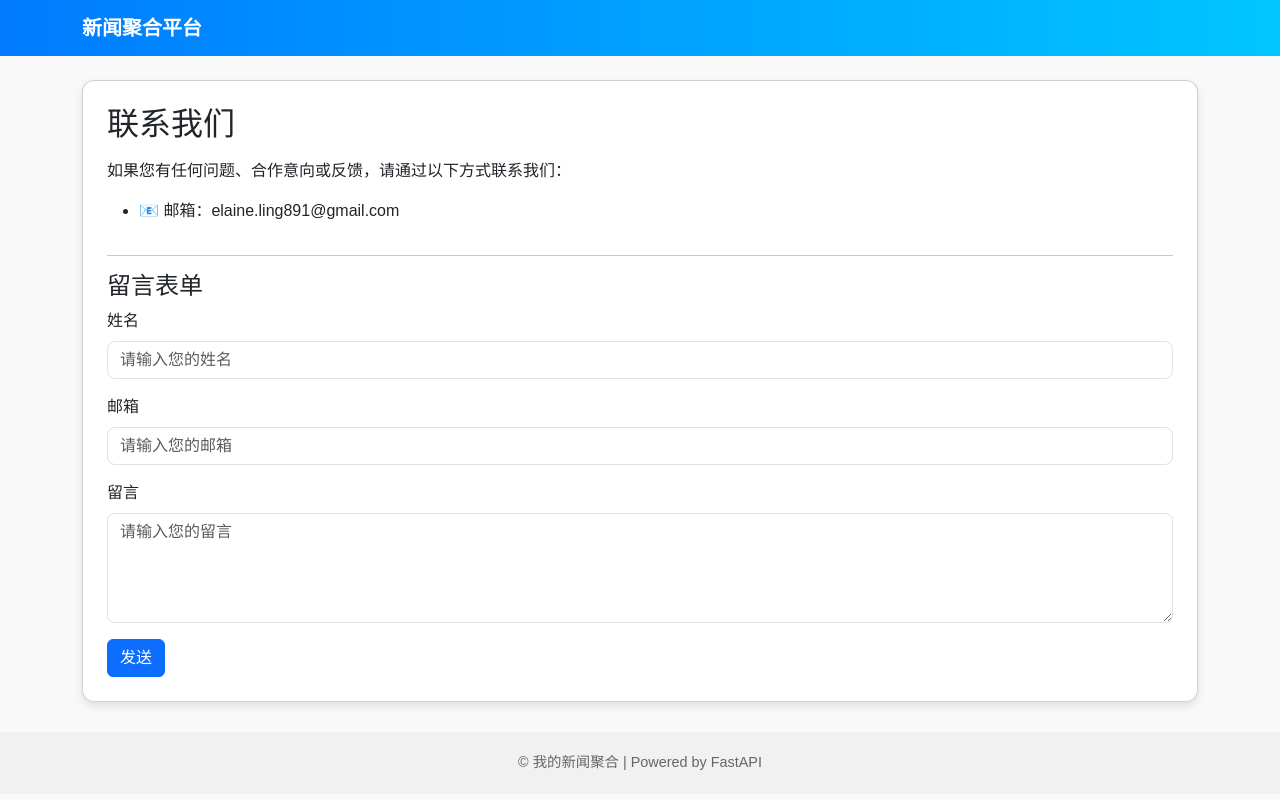
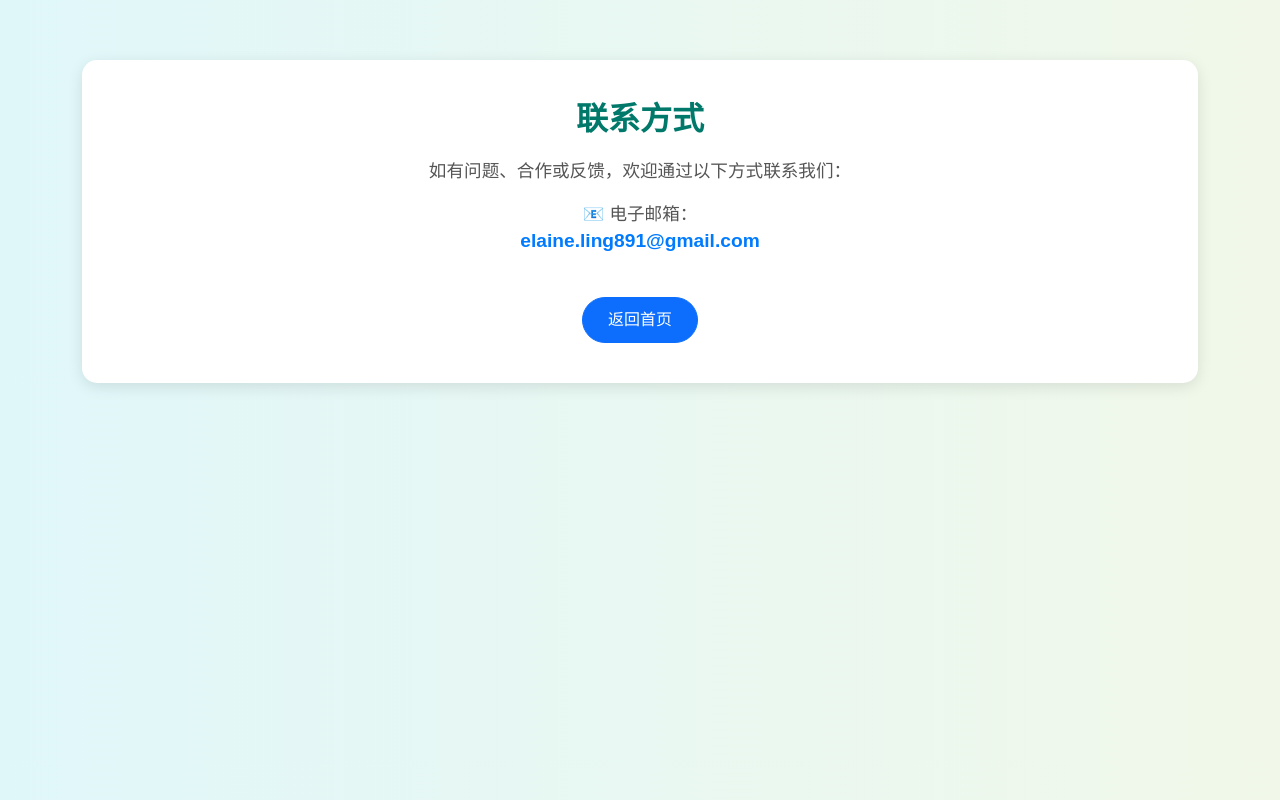
Before and after one commit to elaineling891-ux/MyNews, a FastAPI app: page /contact in a window 1280 px wide. Run offline with FastAPI, Linux system fonts and the light colour scheme; data that the repository does not hold is empty.

Commit message:
Update contact.html

```diff
--- a/templates/contact.html
+++ b/templates/contact.html
@@ -2,54 +2,59 @@
 <html lang="zh">
 <head>
   <meta charset="UTF-8">
-  <title>联系我们 - 新闻聚合平台</title>
+  <title>联系方式</title>
   <meta name="viewport" content="width=device-width, initial-scale=1">
   <link href="https://cdn.jsdelivr.net/npm/bootstrap@5.3.0/dist/css/bootstrap.min.css" rel="stylesheet">
   <style>
-    body { background-color: #f9f9f9; font-family: "Microsoft YaHei", sans-serif; }
-    .navbar { background: linear-gradient(90deg, #007bff, #00c6ff); }
-    .navbar-brand { color: white !important; font-weight: bold; }
-    .card { border-radius: 12px; box-shadow: 0 4px 10px rgba(0,0,0,0.1); }
-    .form-control { border-radius: 8px; }
-    footer { margin-top: 30px; text-align: center; padding: 20px; background-color: #f1f1f1; font-size: 0.9rem; color: #666; }
+    body {
+      background: linear-gradient(to right, #e0f7fa, #f1f8e9);
+      font-family: "Microsoft YaHei", sans-serif;
+    }
+    .contact-card {
+      background: #fff;
+      border-radius: 15px;
+      box-shadow: 0 4px 15px rgba(0,0,0,0.1);
+      padding: 40px;
+      margin-top: 60px;
+      text-align: center;
+    }
+    h2 {
+      font-weight: 700;
+      color: #00796b;
+      margin-bottom: 20px;
+    }
+    p {
+      color: #555;
+      font-size: 1.1rem;
+    }
+    .email-link {
+      font-size: 1.2rem;
+      font-weight: 600;
+      color: #007bff;
+      text-decoration: none;
+    }
+    .email-link:hover {
+      text-decoration: underline;
+    }
+    .btn-home {
+      margin-top: 25px;
+      border-radius: 25px;
+      padding: 10px 25px;
+      font-size: 1rem;
+    }
   </style>
 </head>
 <body>
-<nav class="navbar navbar-expand-lg">
   <div class="container">
-    <a class="navbar-brand" href="/">新闻聚合平台</a>
+    <div class="contact-card">
+      <h2>联系方式</h2>
+      <p>如有问题、合作或反馈，欢迎通过以下方式联系我们：</p>
+      <p>
+        📧 电子邮箱：<br>
+        <a href="mailto:elaine.ling891@gmail.com" class="email-link">elaine.ling891@gmail.com</a>
+      </p>
+      <a href="/" class="btn btn-primary btn-home">返回首页</a>
+    </div>
   </div>
-</nav>
-
-<div class="container mt-4">
-  <div class="card p-4">
-    <h2 class="mb-3">联系我们</h2>
-    <p>如果您有任何问题、合作意向或反馈，请通过以下方式联系我们：</p>
-    <ul>
-      <li>📧 邮箱：elaine.ling891@gmail.com</li>
-    </ul>
-    <hr>
-    <h4>留言表单</h4>
-    <form>
-      <div class="mb-3">
-        <label class="form-label">姓名</label>
-        <input type="text" class="form-control" placeholder="请输入您的姓名">
-      </div>
-      <div class="mb-3">
-        <label class="form-label">邮箱</label>
-        <input type="email" class="form-control" placeholder="请输入您的邮箱">
-      </div>
-      <div class="mb-3">
-        <label class="form-label">留言</label>
-        <textarea class="form-control" rows="4" placeholder="请输入您的留言"></textarea>
-      </div>
-      <button type="submit" class="btn btn-primary">发送</button>
-    </form>
-  </div>
-</div>
-
-<footer>
-  &copy; {{ year }} 我的新闻聚合 | Powered by FastAPI
-</footer>
 </body>
 </html>
```
